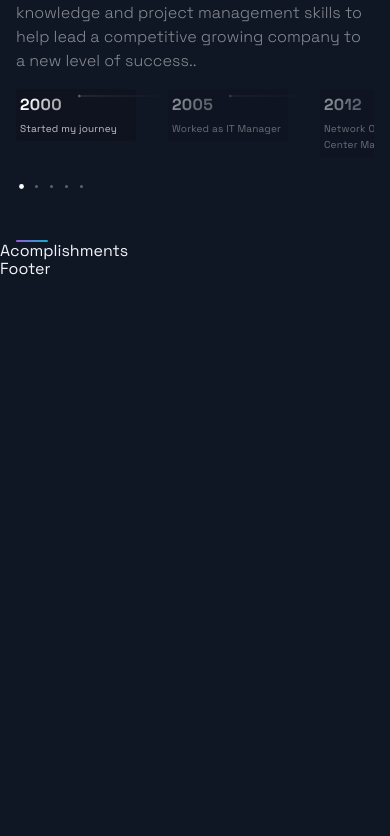
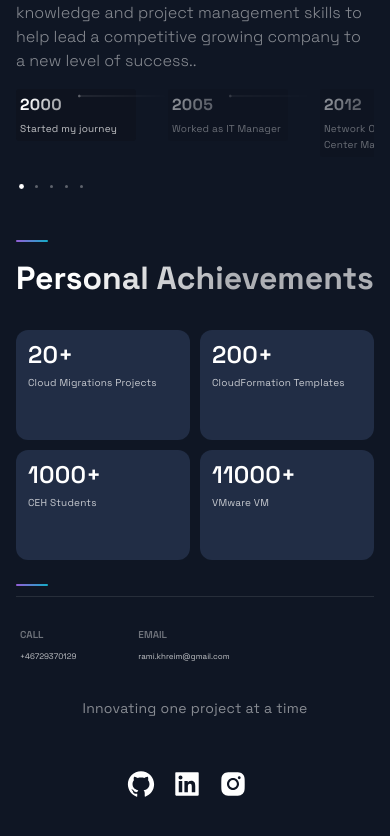
Before and after one commit to ramikhreim1/portfolio_website, a Next.js app: page / in a window 390 px wide. Shown: the part 4922-5758 px from the top of the page. Before the commit the page ends 5201 px from the top, so only its background shows below. Built offline with nearby package versions, Linux system fonts and the light colour scheme.

Commit message:
Footer add phone and email

```diff
--- a/src/components/Acomplishments/Acomplishments.js
+++ b/src/components/Acomplishments/Acomplishments.js
@@ -4,16 +4,25 @@
 import { Box, Boxes, BoxNum, BoxText } from './AcomplishmentsStyles';
 
 const data = [
-  { number: 20, text: 'Open Source Projects'},
-  { number: 1000, text: 'Students', },
-  { number: 1900, text: 'Github Followers', },
-  { number: 5000, text: 'Github Stars', }
+  { number: 20, text: 'Cloud Migrations Projects'},
+  { number: 1000, text: 'CEH Students', },
+  { number: 200, text: 'CloudFormation Templates', },
+  { number: 11000, text: 'VMware VM', }
 ];
 
 const Acomplishments = () => (
-  <div>
-    Acomplishments
-  </div>
+  <Section>
+    <SectionTitle>Personal Achievements</SectionTitle>
+    <Boxes>
+      {data.map((card, index) => (
+        <Box key={index}>
+          <BoxNum>{`${card.number}+`}</BoxNum>
+          <BoxText>{card.text}</BoxText>
+        </Box>
+      ))}
+    </Boxes>
+    <SectionDivider/>
+  </Section>
 );
 
 export default Acomplishments;
--- a/src/components/Footer/Footer.js
+++ b/src/components/Footer/Footer.js
@@ -6,9 +6,36 @@
 
 const Footer = () => {
   return (
-    <div>
-      Footer
-    </div>
+    <FooterWrapper>
+      <LinkList>
+        <LinkColumn>
+          <LinkTitle>Call</LinkTitle>
+          <LinkItem href="tel:+46729370129">+46729370129</LinkItem>
+        </LinkColumn>
+        <LinkColumn>
+          <LinkTitle>Email</LinkTitle>
+          <LinkItem href="mailto:rami.khreim@gmail.com">
+            rami.khreim@gmail.com
+          </LinkItem>
+        </LinkColumn>
+      </LinkList>
+      <SocialIconsContainer>
+        <CompanyContainer>
+          <Slogan>Innovating one project at a time</Slogan>
+        </CompanyContainer>
+        <SocialContainer>
+          <SocialIcons href="https://github.com/ramikhreim1">
+            <AiFillGithub size="3rem" />
+          </SocialIcons>
+          <SocialIcons href="https://www.linkedin.com/in/ramikhreim">
+            <AiFillLinkedin size="3rem" />
+          </SocialIcons>
+          <SocialIcons href="https://google.com">
+            <AiFillInstagram size="3rem" />
+          </SocialIcons>
+        </SocialContainer>
+      </SocialIconsContainer>
+    </FooterWrapper>
   );
 };
 
```
Also changed, not shown: src/components/Acomplishments/AcomplishmentsStyles.js (line endings or trailing spaces), src/components/Footer/FooterStyles.js (line endings or trailing spaces).
